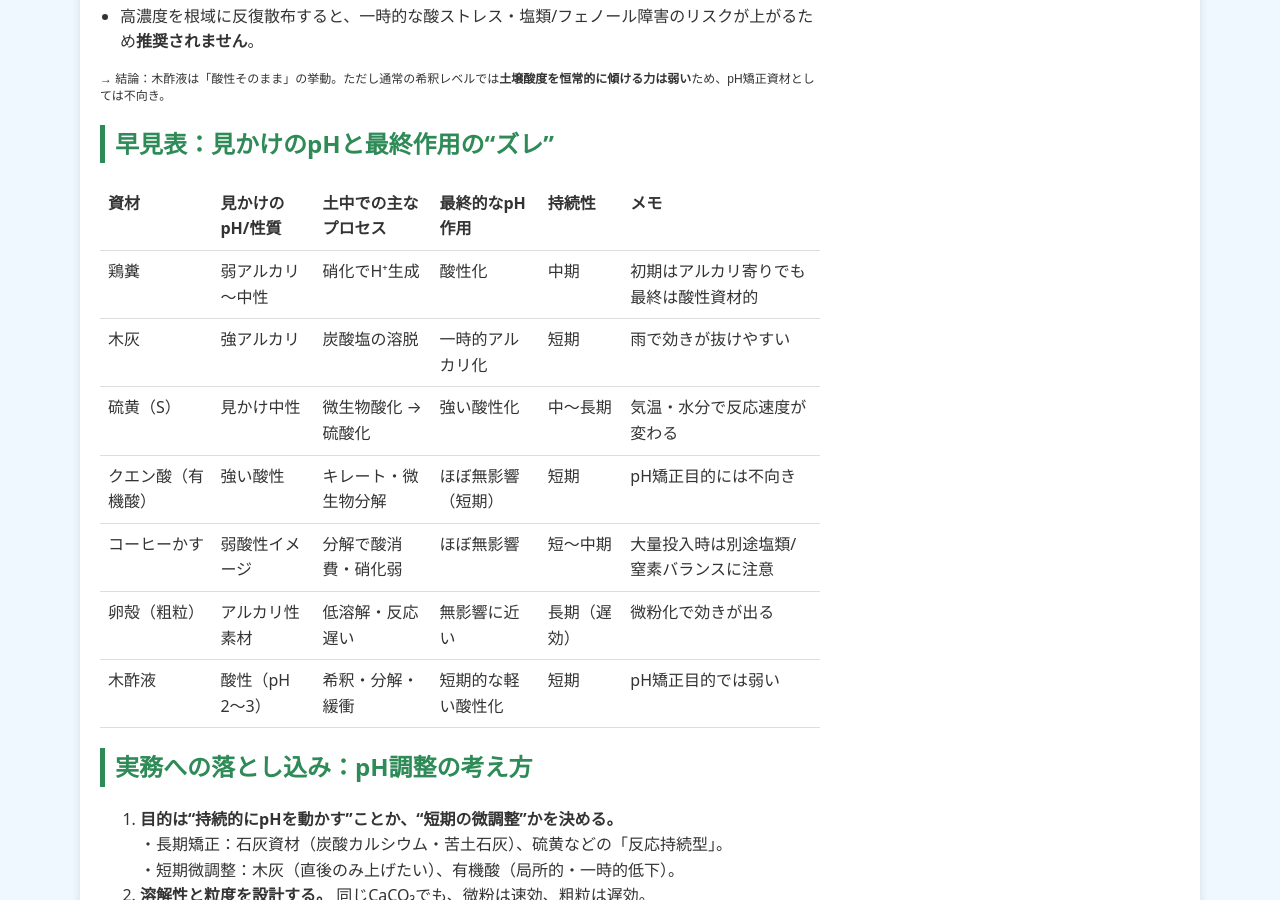
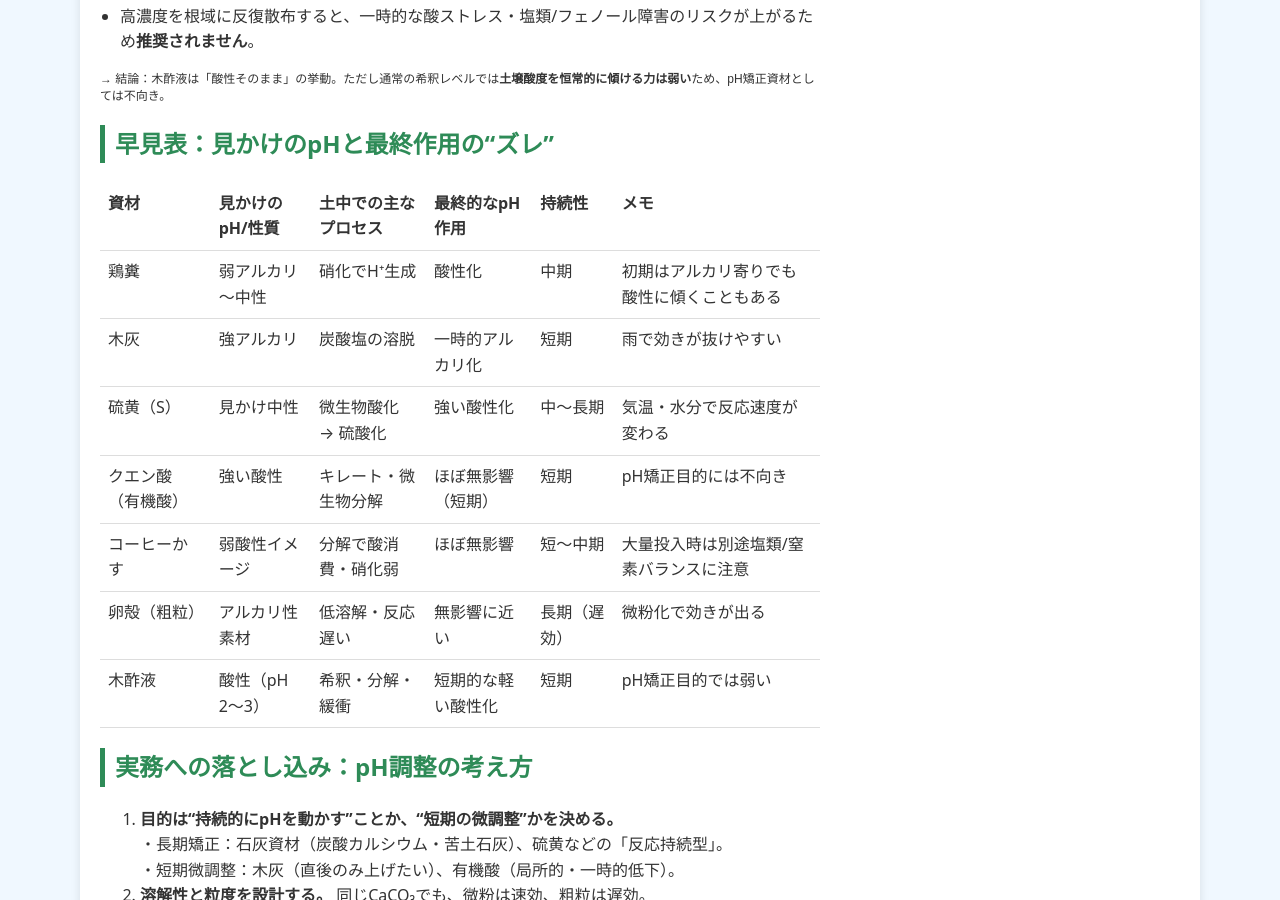
Before and after one commit to shiitake-garden/shiitake-garden.github.io, a Jekyll site: the page built from column/column_ph_henka.html, in a window 1280 px wide and 900 px high, scrolled down 2424 px. Built offline with Jekyll 4.4.1, drawn with Linux system fonts in a browser that asks for light colours.

Commit message:
Update column_ph_henka.html

```diff
--- a/column/column_ph_henka.html
+++ b/column/column_ph_henka.html
@@ -166,7 +166,7 @@ title: 見かけのpHに騙されるな
               <td>硝化でH⁺生成</td>
               <td>酸性化</td>
               <td>中期</td>
-              <td>初期はアルカリ寄りでも最終は酸性資材的</td>
+              <td>初期はアルカリ寄りでも酸性に傾くこともある</td>
             </tr>
             <tr>
               <td>木灰</td>
```
